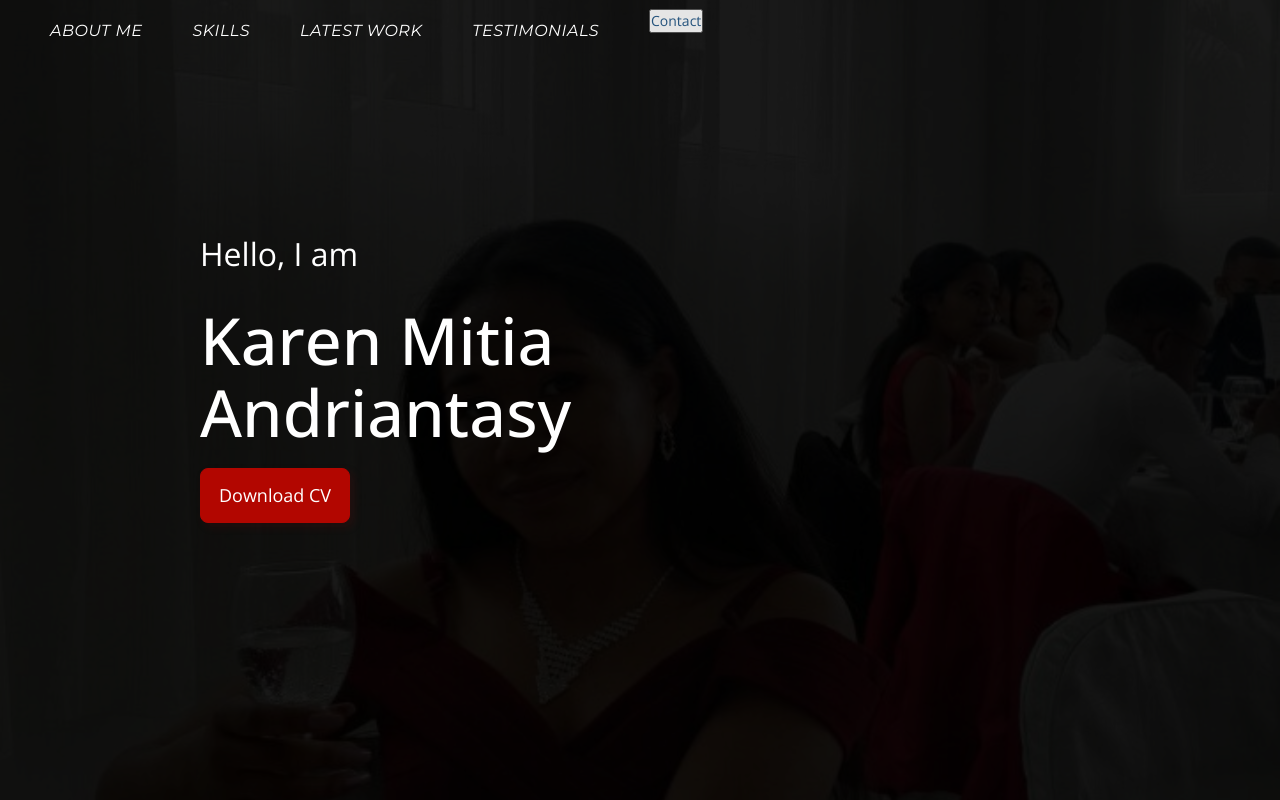
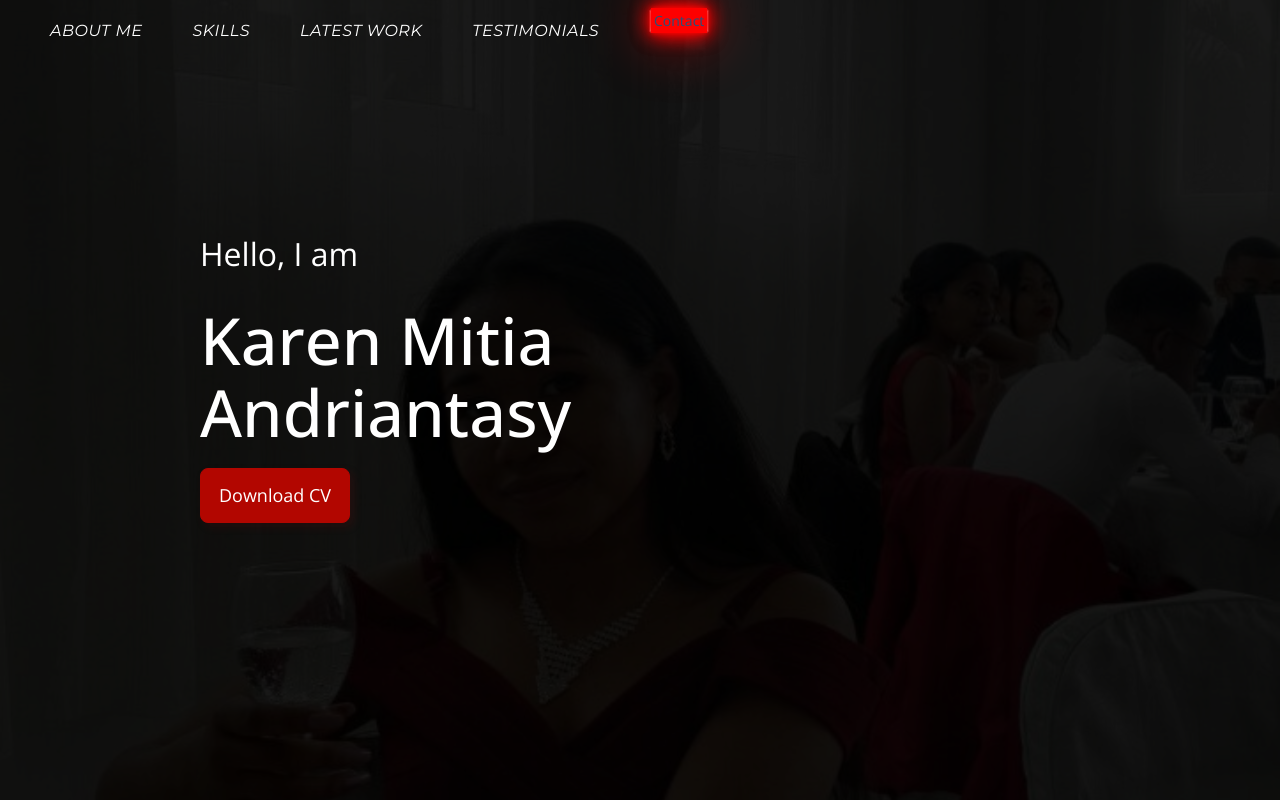
Before and after one commit to Karenathi/Portfolio_Web, a website: page index.html in a window 1280 px wide. In both pictures the pointer is over the link "Contact". Shown: the top 800 px of the page. Drawn offline with nearby package versions, Linux system fonts and the light colour scheme.

Commit message:
animation.css

```diff
--- a/css/animation.css
+++ b/css/animation.css
@@ -1,4 +1,4 @@
-.nav-content>li>a>button:hover{
+.nav-content>button>a:hover{
     background: #FE0000;
     border: #FE0000 solid 3px;
     box-shadow: 0 0 5px #FE0000,
```
